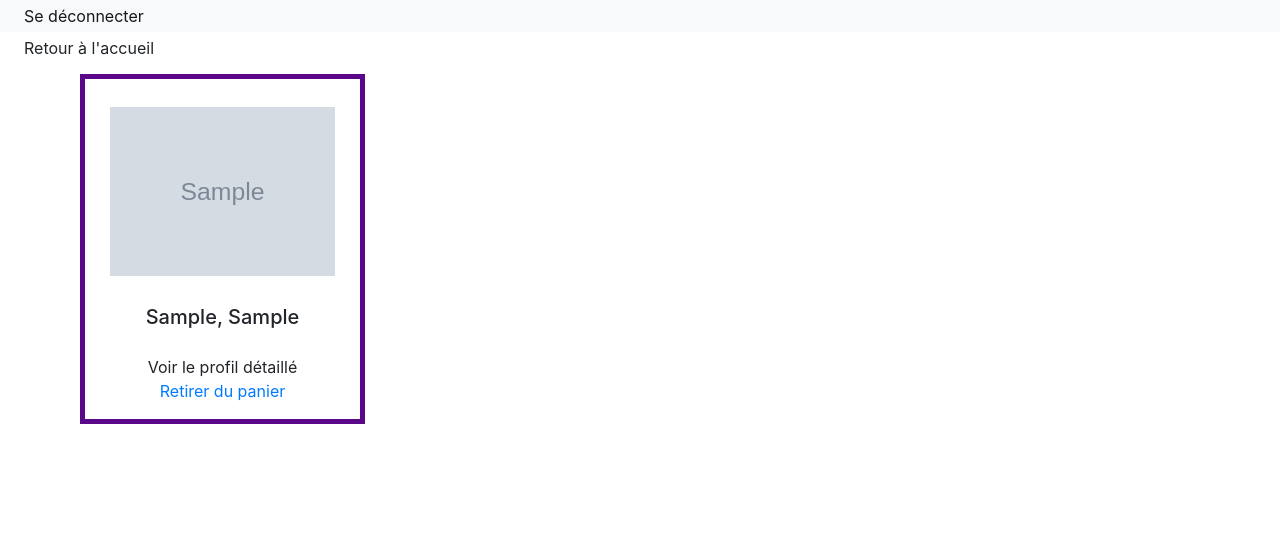
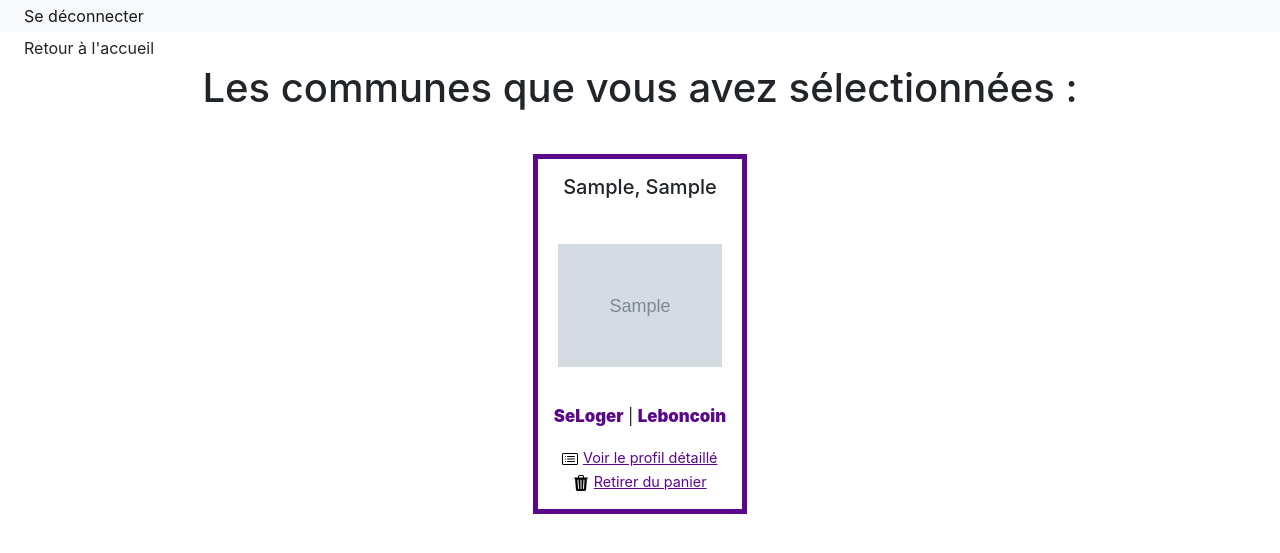
Before and after one commit to s-marcq/citynder, a Flask app: page /panier in a window 1280 px wide. Shown: the top 553 px of the page. Run offline with Flask 3, Linux system fonts and the light colour scheme; a user stored in the database is signed in; tables that the repository leaves empty hold one stand-in row (values such as "Sample post"); grey boxes marked "Sample" are stand-in pictures; some libraries are stand-ins or nearby versions.

Commit message:
modification du style du panier

```diff
--- a/application/app/config.py
+++ b/application/app/config.py
@@ -8,6 +8,6 @@ class Config():
     DEBUG = os.environ.get("DEBUG")
     SQLALCHEMY_DATABASE_URI = os.environ.get("SQLALCHEMY_DATABASE_URI")
     SQLALCHEMY_ECHO=os.environ.get("SQLALCHEMY_ECHO")
-    RESOURCES_PER_PAGE = os.environ.get("RESOURCES_PER_PAGE")
+    CITIES_PER_PAGE = os.environ.get("CITIES_PER_PAGE")
     SECRET_KEY = os.environ.get("SECRET_KEY")
     WTF_CSRF_ENABLE = os.environ.get("WTF_CSRF_ENABLE")
--- a/application/app/models/db_citynder.py
+++ b/application/app/models/db_citynder.py
@@ -18,7 +18,6 @@ contenu_paniers_utilisateurs = db.Table(
     db.Column("FAVORI", db.Boolean),
     db.Column("ID_item", db.Integer, primary_key=True, autoincrement=True, nullable=False)
     )
-
 
 # classes : relations one-to-many
 class Commune(db.Model):
--- a/application/app/routes/panier.py
+++ b/application/app/routes/panier.py
@@ -14,11 +14,31 @@ def panier() :
         # code affichage du panier
         id = current_user.USER_ID
         if current_user.is_authenticated :
-            communes = Commune.query.join(Utilisateurs.panier).filter(Utilisateurs.USER_ID==id).all()
+            communes = []
+            communes_panier = Commune.query.join(Utilisateurs.panier).filter(Utilisateurs.USER_ID==id)
+            for commune in communes_panier :
+
+                # Cas des communes avec arrondissements (posent problème dans les url du boncoin)
+                if 'Paris ' in commune.LIBGEO :
+                    url_leboncoin = "https://www.leboncoin.fr/recherche?category=10&locations="+"Paris"
+                elif 'Marseille ' in commune.LIBGEO :
+                    url_leboncoin = "https://www.leboncoin.fr/recherche?category=10&locations="+"Marseille"
+                elif 'Lyon ' in commune.LIBGEO :
+                    url_leboncoin = "https://www.leboncoin.fr/recherche?category=10&locations="+"Lyon"
+                # Casa des communes sans arrondissements
+                else :
+                    url_leboncoin = "https://www.leboncoin.fr/recherche?category=10&locations="+commune.LIBGEO
+                dico = {"LIBGEO": commune.LIBGEO,
+                                 "INSEE_C" : commune.INSEE_C,
+                                 "DEPARTEMENT": commune.DEPARTEMENT,
+                                 "url_image": commune.url_image,
+                                 "url_se_loger" : "https://www.seloger.com/list.htm?tri=initial&enterprise=0&idtypebien=2,1&idtt=1&naturebien=1&ci="+commune.INSEE_C[:2]+"0"+commune.INSEE_C[2:]+"&m=search_hp_new",
+                                 "url_leboncoin" : url_leboncoin
+                }
+                communes.append(dico)
 
         # gérer la pagination
 
-        # code suppression d'un élément du panier
         # code mettre un élément en favori
 
     except Exception as e :
--- a/application/app/statics/css/css_general.css
+++ b/application/app/statics/css/css_general.css
@@ -3,18 +3,36 @@
     text-align: center;
     border: 5px solid rgb(90, 7, 138);
     margin: 10px;
-    height: 350px;
+    height: 360px;
     width: 300px;
 }
 
 #conteneur_image{
     overflow: hidden;
-    padding: 10px;
-    max-height: 250px;
-    max-width: 280px;
+    padding: 5px;
+    max-height: 290px;
+    max-width: 310px;
     text-align: center;
     justify-content: center
 }
-/*
-#img_panier{
-} */
+
+/* URL */
+
+.link-secondary{
+    color: rgb(90, 7, 138) ;
+    text-decoration : underline;
+    font-size: 90%
+}
+
+.link-primary{
+    color: rgb(90, 7, 138) ;
+    font-weight: bold;
+    font-size: 105%
+}
+
+/* centrer verticalement */
+.vertical-center {
+    text-align: center;
+    align-items: center;
+    justify-content: center
+}
--- a/application/app/templates/pages/panier.html
+++ b/application/app/templates/pages/panier.html
@@ -2,28 +2,41 @@
 
 {% block content %}
 
-<div class="container">
-    <div class="row">
+<div class="container-fluid">
+    <h1 class="text-center">Les communes que vous avez sélectionnées :</h1><br>
+
+        <div class="row vertical-center">
 
             {% if communes%}
                 {% for commune in communes%}
-                <div class="col-12 col-sm-1 col-md-2 col-lg-3 d-flex flex-column" id="grille_panier">
+
+                    <div class="col-sm-5 col-md-3 col-lg-2 d-flex flex-column" id="grille_panier">
+                        <div class="mt-3">
+                            <p class="h5">{{commune.LIBGEO}}, {{commune.DEPARTEMENT}}</p>
+                        </div>
 
                         <div class="mt-auto mx-auto" id="conteneur_image">
                             <img src="{{commune.url_image}}" alt="image de {{commune.LIBGEO}}" class="img-fluid mh-100" id="img_panier"/>
                         </div>
+
                         <div class="mt-auto mx-auto">
-                        <p class="h5">{{commune.LIBGEO}}, {{commune.DEPARTEMENT}}</p>
-                    </div>
-                    <div class="mt-auto mx-auto">
-                        <p>Voir le profil détaillé<br>
-                        <a href="{{ url_for('suppression_panier', code_insee=commune.INSEE_C) }}" class="link">Retirer du panier</a>
+                            <p>
+                                <a class="link-primary" href="{{commune.url_se_loger}}"><strong>SeLoger</strong></a>
+                                |
+                                <a class="link-primary" href="{{commune.url_leboncoin}}"><strong>Leboncoin</strong></a>
+                                <p>
+                                <img src="../../statics/icons/card-list.svg" alt="détail">
+                                <a class="link-secondary" href="">Voir le profil détaillé</a><br>
+                                <img src="../../statics/icons/trash3-fill.svg" alt="poubelle">
+
+                            <a href="{{ url_for('suppression_panier', code_insee=commune.INSEE_C) }}" class="link-secondary">Retirer du panier</a>
+                        </p>
                         </p>
                         </div>
-
                     </div>
                 {%endfor%}
             {%endif%}
         </div>
+
 </div>
 {% endblock %}
```
Also changed, not shown: application/app/statics/icons/card-list.svg (added), application/app/statics/icons/cart3.svg (added), application/app/statics/icons/house-heart-fill.svg (added), application/app/statics/icons/loading_icone.png (renamed from application/app/statics/loading_icone.png), application/app/statics/icons/trash3-fill.svg (added). Lines whose indentation alone changed are shown as unchanged.
